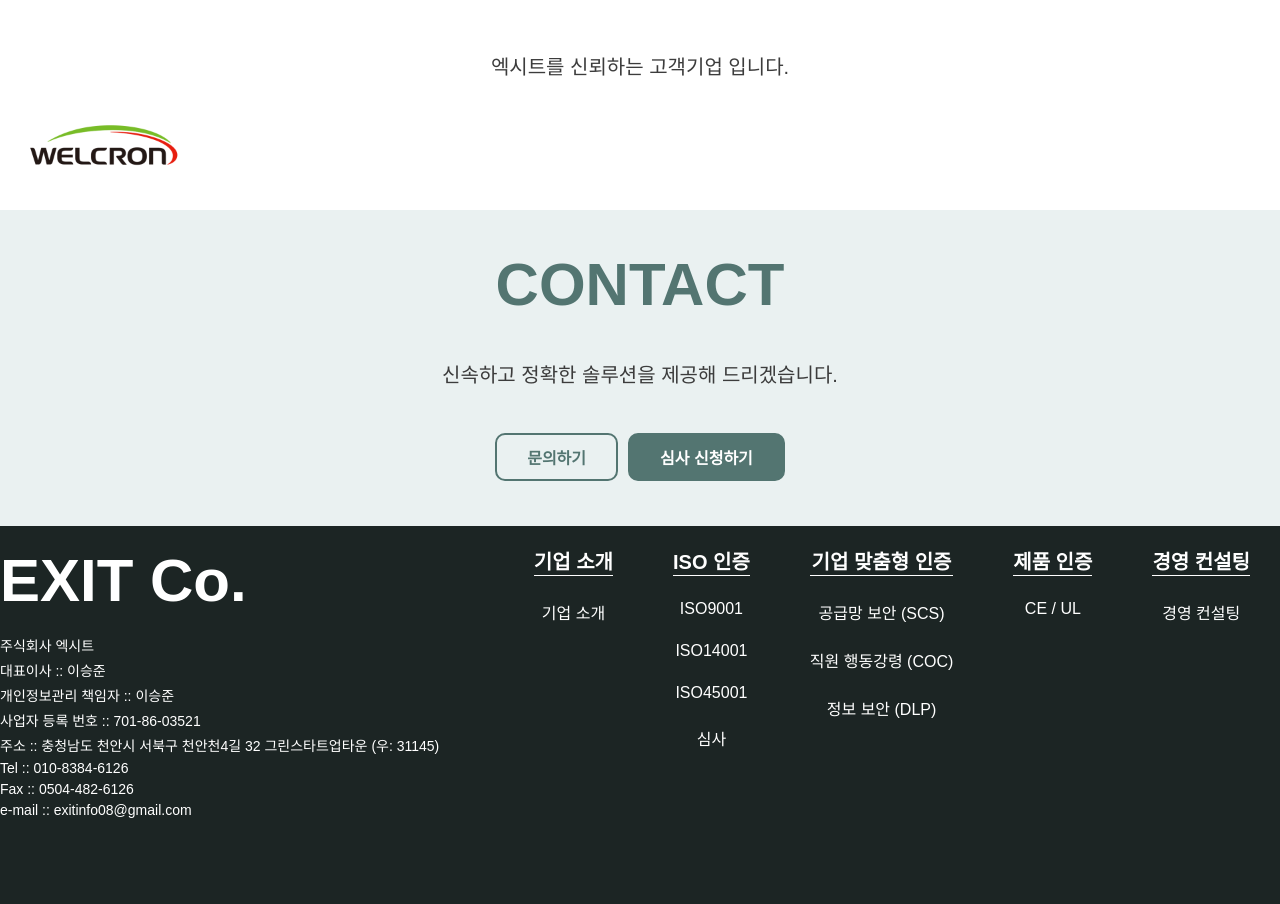
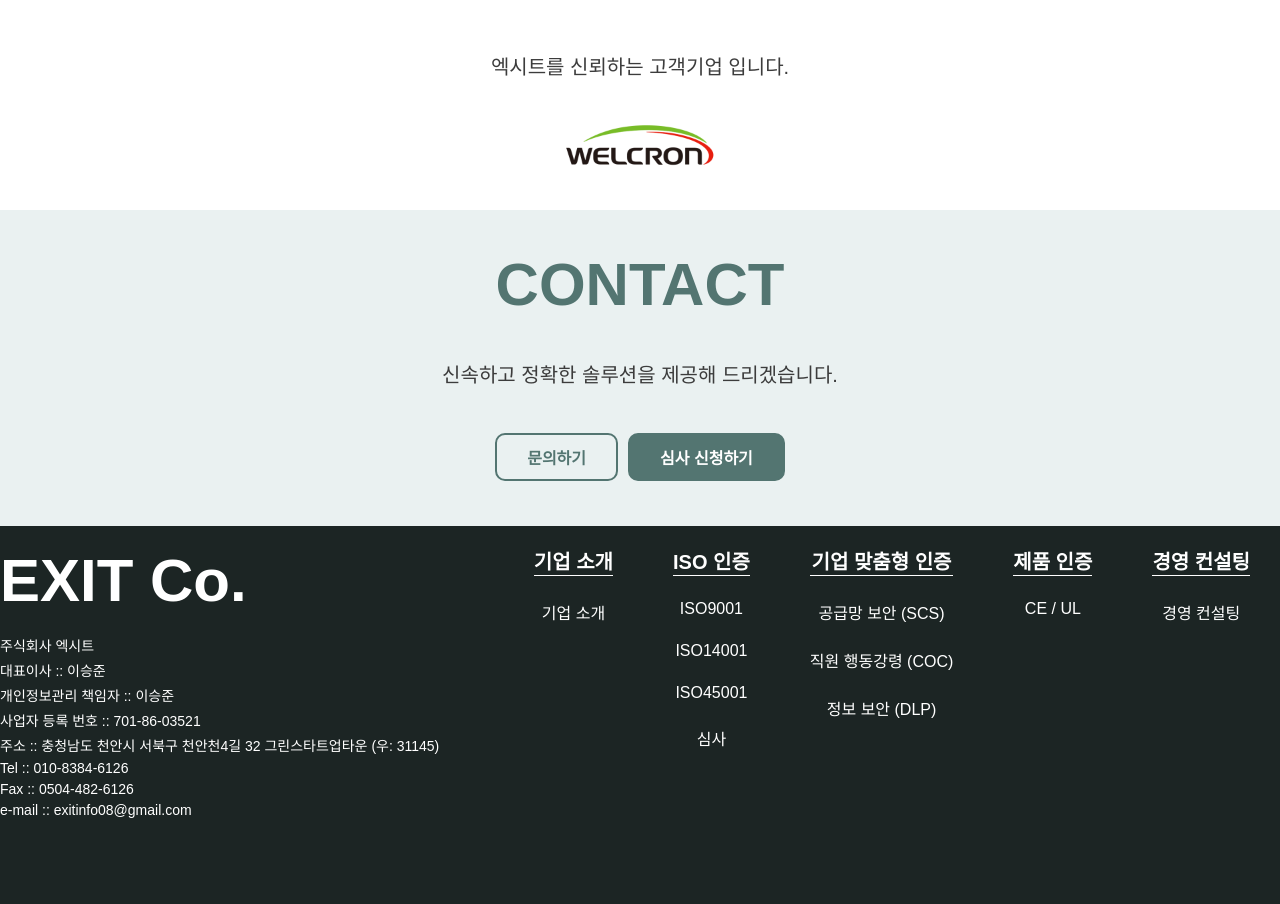
Before and after one commit to EXITKR/exit, a Next.js app: page / in a window 1280 px wide. Shown: the part 2592-3496 px from the top of the page. Built offline with nearby package versions, Linux system fonts and the light colour scheme; a web font is replaced by a local one.

Commit message:
main page

```diff
--- a/assets/css/pages/introduce.css
+++ b/assets/css/pages/introduce.css
@@ -342,7 +342,7 @@
                 height: auto;
 
                 display: grid;
-                grid-template-columns: repeat(5, 1fr);
+                grid-template-columns: repeat(1, 1fr);
                 column-gap: 60px;
                 row-gap: 20px;
 
```
